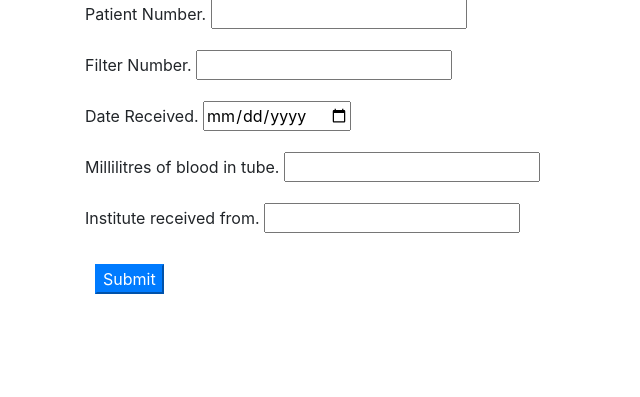
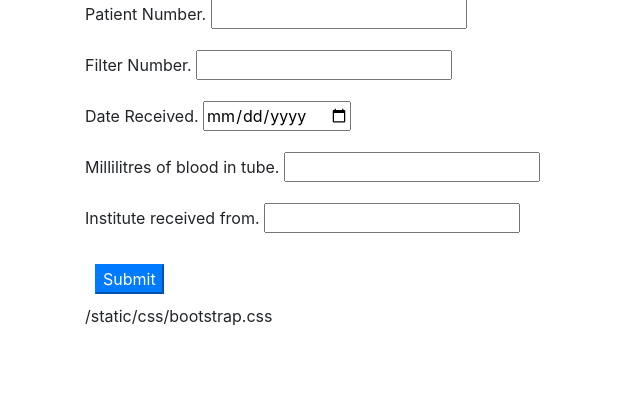
Before and after one commit to landowark/PreciseDB, a Flask app: page /precise/addsample in a window 1280 px wide. Shown: the part 57-454 px from the top of the page, without its empty margins (0-640 px from the left). Run offline with Flask 2, Linux system fonts and the light colour scheme; a user stored in the database is signed in; parts of the project's set-up code (start-up, migrations or seed data) failed here and were passed over; some libraries are stand-ins or nearby versions.

Commit message:
Attempting to get static files to cross platforms correctly.

```diff
--- a/Flask/config.py
+++ b/Flask/config.py
@@ -7,6 +7,7 @@ SQLALCHEMY_TRACK_MODIFICATIONS = False
 JWT_SECRET_KEY = 'jwt-secret-string'
 UPLOAD_FOLDER = os.path.join(os.path.dirname(__file__), "uploads")
 MAX_CONTENT_LENGTH = 16 * 1024 * 1024 # 16MB
+STATIC_FOLDER = os.path.abspath(os.path.relpath("Flask/static"))
 SECURITY_URL_PREFIX = "/precise"
 # Flask-Security URLs, overridden because they don't put a / at the end
 SECURITY_LOGIN_URL = "/login/"
--- a/Flask/routes.py
+++ b/Flask/routes.py
@@ -19,7 +19,7 @@ import logging
 
 app = Flask(__name__)
 app.config.from_object(config)
-
+print(app.config['STATIC_FOLDER'])
 api = Api(app)
 Bootstrap(app)
 # Must be done before db.init
--- a/Flask/templates/addsample.html
+++ b/Flask/templates/addsample.html
@@ -39,6 +39,8 @@
                    {% endif %}
                 {% endwith %}
             </form>
+            <p>{{ url_for('static', filename='css/bootstrap.css') }}</p>
+
         </div>
     </main>
 
--- a/Flask/templates/layout.html
+++ b/Flask/templates/layout.html
@@ -7,5 +7,5 @@
 {% endblock %}
 
 {% block content %}
-
+<p>{{ url_for('static') }}</p>
 {% endblock %}
```
Also changed, not shown: 1 other file.
